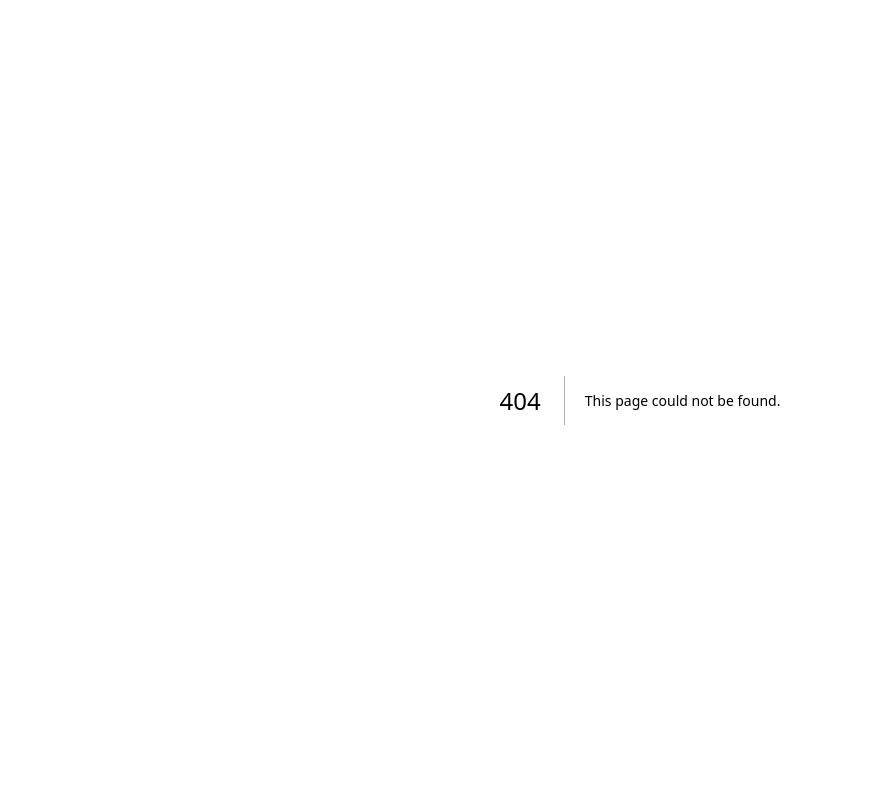
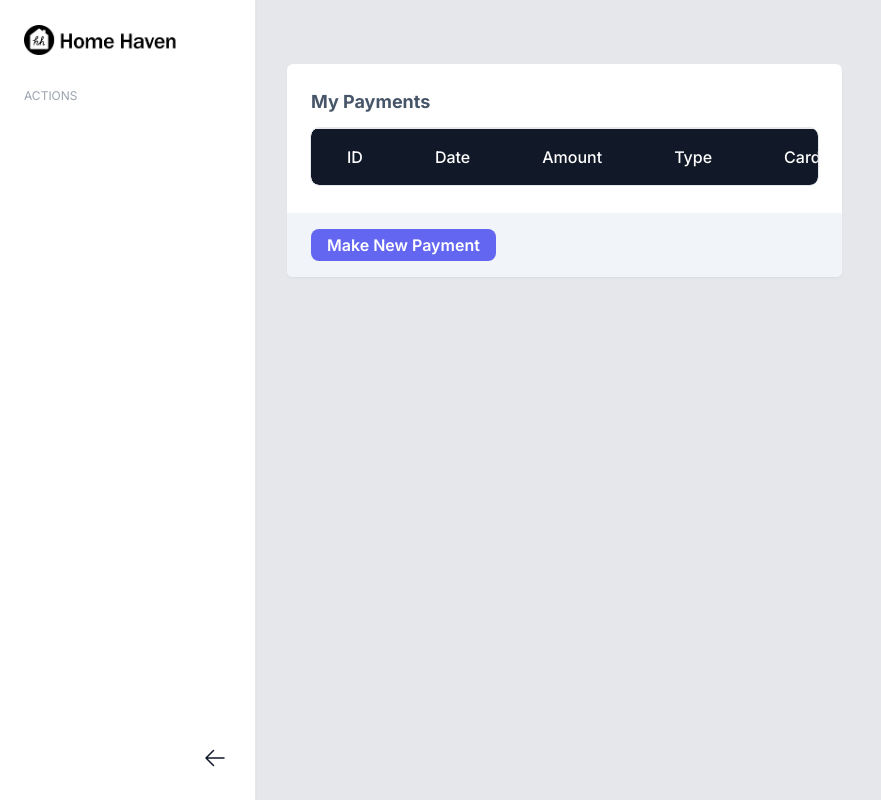
Before and after one commit to radeefchowdhury/mini_capstone, a Next.js app in the folder src/: page /dashboard/payments in a window 1280 px wide. Before the commit this address had no page. Shown: the whole page, without its empty margins (0-881 px from the left). Built offline with nearby package versions, Linux system fonts and the light colour scheme.

Commit message:
added payments page

```diff
--- /dev/null
+++ b/src/app/dashboard/payments/page.tsx
@@ -0,0 +1,191 @@
+"use client"
+import React, {useEffect} from 'react';
+import DashboardPanel from "@/app/components/dashboard/DashboardPanel";
+import {CardInfoType, CondoUnitType, PaymentType, RequestType, UserType} from "@/app/constants/types";
+import DashboardTable from "@/app/components/dashboard/DashboardTable";
+import PaymentInfo from "@/app/dashboard/payments/PaymentInfo";
+import {
+    getPaymentsByUserID,
+    getRequestByID,
+    getRequestPaymentData,
+    PaymentStatus,
+    submitNewPayment
+} from "@/app/api/finance/FinanceAPI";
+import {getCondosFromOccupant} from "@/app/api/property/PropertyAPI";
+import {getRequestsFromOccupant, updateRequestStatus} from "@/app/api/request/RequestAPI";
+import {useSearchParams} from "next/navigation";
+
+const paymentsTableHeaders = [
+    {name: 'ID', key: 'id'},
+    {name: 'Date', key: 'date'},
+    {name: 'Amount', key: 'amount'},
+    {name: 'Type', key: 'type'},
+    {name: 'Card Number', key: 'card_number'},
+]
+function Page() {
+    const [userType, setUserType] = React.useState<UserType>();
+    const [userId, setUserId] = React.useState<string>();
+    const [newPayment, setNewPayment] = React.useState<PaymentType>({} as PaymentType);
+    const [payments, setPayments] = React.useState<PaymentType[]>([]);
+    const [filteredPayments, setFilteredPayments] = React.useState<any[]>([]);
+    const [showForm, setShowForm] = React.useState<boolean>(false);
+    const [condoList, setCondoList] = React.useState<CondoUnitType[]>([]);
+    const [requestList, setRequestList] = React.useState<RequestType[]>([]);
+    const [cardInfo, setCardInfo] = React.useState<CardInfoType>({} as CardInfoType);
+    const [error, setError] = React.useState<string>('');
+
+    const searchParams = useSearchParams()
+    const param_id = searchParams.get('id') || '';
+    const param_type = searchParams.get('type') || '';
+
+    const makeNewPaymentButton = () => {
+        setShowForm(true);
+        setNewPayment({type: 'CONDO'} as PaymentType);
+    }
+
+    const checkPaymentForm = () => {
+        // Check if all fields are filled
+        if(!newPayment) return false
+        if(newPayment.type === 'CONDO' && !newPayment.unit_id){
+            setError('Please select a condo');
+            return false;
+        }
+        if(newPayment.type === 'REQUEST' && !newPayment.request_id){
+            setError('Please select a request');
+            return false;
+        }
+        if(!newPayment.amount){
+            setError('Please enter an amount');
+            return false;
+        }
+        if(!cardInfo.number){
+            setError('Please enter a card number');
+            return false;
+        }
+        if(!cardInfo.exp_date){
+            setError('Please enter an expiry date');
+            return false;
+        }
+        if(!cardInfo.cvc){
+            setError('Please enter a cvc');
+            return false;
+        }
+        setError('');
+        return true;
+    }
+
+    const submitPayment = async () => {
+        if(!checkPaymentForm()) return;
+        const paymentToSubmit = {
+            ...newPayment,
+            paid_by: userId,
+            last_four: cardInfo.number.slice(-4),
+        }
+        await submitNewPayment(paymentToSubmit).catch(console.error)
+            .then(() => checkToUpdateRequestStatus(paymentToSubmit as PaymentType))
+            .then(() => {window.location.href = '/dashboard/payments'})
+    }
+
+    const checkToUpdateRequestStatus = async (payment: PaymentType) => {
+        if(!payment.request_id) return;
+        const {data: requestData, error: requestError} = await getRequestByID(payment.request_id)
+        if(requestError || !requestData){
+            console.error(requestError);
+            return;
+        }
+        const {data} = getRequestPaymentData(requestData[0]);
+        if(error || !data) return;
+        console.log(data)
+        if(data.status == PaymentStatus.PAID){
+            updateRequestStatus(payment.request_id, 'COMPLETED').then(() => {
+                window.location.href = '/dashboard/payments'
+            }).catch(console.error)
+        }
+
+    }
+
+    const fetchPayments = async () => {
+        if(!userType || !userId) return;
+        const { data: payments, error: paymentError } = await getPaymentsByUserID(userId);
+        const { data: condos, error: condoError } = await getCondosFromOccupant(userId);
+        const { data: requests, error: requestError } = await getRequestsFromOccupant(userId);
+        if (paymentError || condoError || requestError) {
+            console.error(paymentError, condoError, requestError);
+        } else {
+            setPayments(payments || []);
+            setCondoList(condos || []);
+            setRequestList(requests || []);
+        }
+    }
+
+    useEffect(() => {
+        if(param_id && param_type){
+            setShowForm(true);
+            setNewPayment(
+            {
+                ...newPayment,
+                type: param_type as "CONDO" | "REQUEST",
+                request_id: param_type === 'REQUEST' ? parseInt(param_id) : undefined,
+                unit_id: param_type === 'CONDO' ? parseInt(param_id) : undefined,
+            });
+        }
+    }, [param_id, param_type])
+
+    useEffect(() => {
+        let filteredPayments = payments.map((payment) => {
+            const date = new Date(payment.created_at);
+            const formattedDate = `${date.getDate()}/${date.getMonth()}/${date.getFullYear()} ${date.getHours()}:${date.getMinutes()}`;
+            const amount = payment.amount.toFixed(2);
+            return {
+                id: payment.id,
+                date: formattedDate,
+                amount: "$"+amount,
+                card_number: '**** **** **** ' + payment.last_four,
+                type: payment.type,
+            }
+        });
+        setFilteredPayments(filteredPayments || []);
+    }, [payments]);
+
+    useEffect(() => {
+        if(!userType || !userId) return;
+        fetchPayments().catch(console.error)
+    }, [userType, userId]);
+
+    useEffect(() => {
+        setUserType(localStorage.getItem('user_role') as UserType);
+        setUserId(localStorage.getItem('user_id') || '');
+    }, [userType, userId])
+
+    return (
+        <div className={"flex flex-col xl:flex-row sm:gap-[36px] gap-[28px]"}>
+            <div className={"min-w-0 max-w-fit"}>
+                <DashboardPanel
+                    title={'My Payments'}
+                    buttonTitle={'Make New Payment'}
+                    onClick={makeNewPaymentButton}
+                    children={<DashboardTable items={filteredPayments} headers={paymentsTableHeaders}/>}
+                />
+            </div>
+            <div className={"min-w-[370px]"}>
+                {(showForm && userId) && <DashboardPanel
+                    title={'Make New Payment'}
+                    children={<PaymentInfo
+                        payment={newPayment}
+                        setPayment={setNewPayment}
+                        userId={userId}
+                        condos={condoList}
+                        requests={requestList}
+                        cardInfo={cardInfo}
+                        setCardInfo={setCardInfo}
+                        error={error}
+                    />}
+                    buttonTitle={'Make Payment'}
+                    onClick={submitPayment}
+                />}
+            </div>
+        </div>
+    );
+}
+
+export default Page;
```
